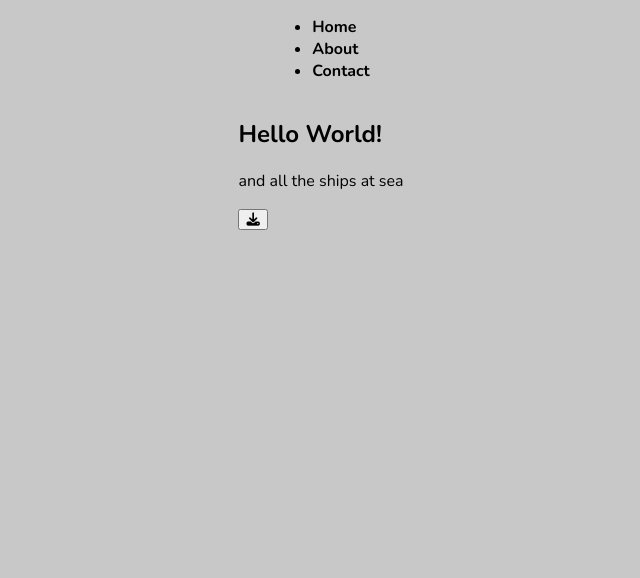
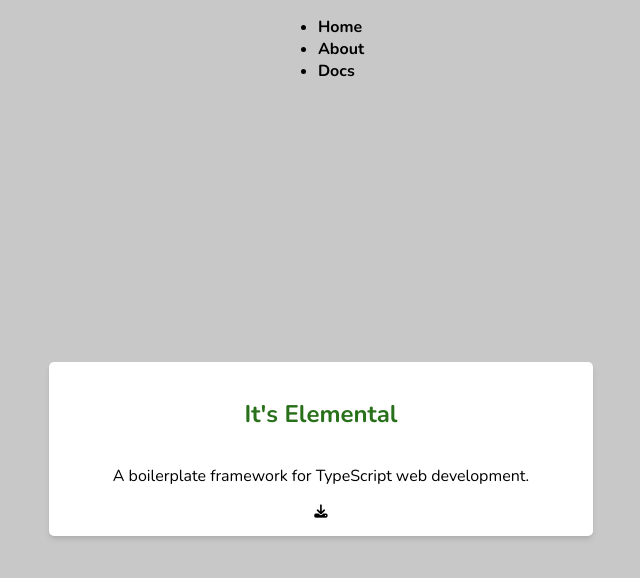
Before and after one commit to lordsteve/elemental, a website with bundled scripts: page src/index.html in a window 1280 px wide. Shown: the whole page, without its empty margins (319-959 px from the left). Built offline with nearby package versions, Linux system fonts and the light colour scheme; files whose address does not match are found by name.

```diff
--- a/src/const/index.ts
+++ b/src/const/index.ts
@@ -1,7 +1,7 @@
-import El from "./elements";
+import El from "../services/elements";
 import PathNames from "./pathNames";
 
-export { default as El } from "./elements";
+export { default as El } from "../services/elements";
 export { default as PathNames } from "./pathNames";
 
 const constants = {
--- a/src/main.css
+++ b/src/main.css
@@ -1,6 +1,7 @@
 @import url('https://fonts.googleapis.com/css2?family=Nunito:ital,wght@0,200;0,300;0,400;0,500;0,600;0,700;0,800;0,900;1,200;1,300;1,400;1,500;1,600;1,700;1,800;1,900&display=swap');
 @import url('./views');
 
+/* These rules will be true for elements throughout the entire site/app */
 :root {
     --sm-shadow: 0 1px 2px 0 rgb(0 0 0 / 0.05);
     --shadow: 0 1px 3px 0 rgb(0 0 0 / 0.1), 0 1px 2px -1px rgb(0 0 0 / 0.1);
@@ -43,3 +44,49 @@
     text-decoration: underline;
     color: inherit;
 }
+button {
+    transition: none;
+    cursor: pointer;
+    border: none;
+    outline: none;
+    background: none;
+}
+button:hover {
+    transform: scale(1.15);
+}
+button:active {
+    transform: scale(0.85);
+}
+
+h1 {
+    color: var(--ui-color);
+}
+
+.content-slate {
+    flex-grow: 1;
+    display: flex;
+    flex-direction: column;
+    justify-content: center;
+    align-items: center;
+    max-width: 1000px;
+}
+.content-slate section {
+    display: flex;
+    flex-direction: column;
+    justify-content: center;
+    align-items: center;
+    padding: 1rem;
+    border-radius: 5px;
+    box-shadow: var(--md-shadow);
+    background-color: white;
+}
+
+/* MOBILE FIRST! */
+@media screen and (min-width: 768px) {
+    .content-slate {
+        margin: 2rem;
+    }
+    .content-slate section {
+        padding: 1rem 4rem;
+    }
+}
--- a/src/main.ts
+++ b/src/main.ts
@@ -1,4 +1,4 @@
-import el from '@elements';
+import el from '@services/elements';
 import { getHtml, initLoader } from '@services/request';
 import views from '@views';
 
@@ -8,9 +8,15 @@
 views.nav();
 switch (location.pathname) {
     case '/':
-        el.body.appendChild(views.homeTemplate('and all the ships at sea'));
+        el.body.appendChild(views.homeTemplate(
+            'It\'s Elemental',
+            'A boilerplate framework for TypeScript web development.'
+        ));
         views.home();
     break;
+    case '/about':
+        el.body.appendChild(views.aboutTemplate);
+        views.about();
     default:
         getHtml(location.pathname)
             .then((page) => {
@@ -23,7 +29,7 @@
                 }
 
                 if (el.nav.nextElementSibling === null) {
-                    el.body.appendChild(views.homeTemplate('404 - Page Not Found'));
+                    el.body.appendChild(views.homeTemplate('404', 'Page Not Found'));
                     views.home();
                 }
             });
--- a/src/const/elements.ts
+++ b/src/services/elements.ts
@@ -13,29 +13,29 @@
 }
 
 export default class El {
-    private static getElement = <T extends HTMLElement = HTMLElement>(selector: string) => {
+    private static getElement = <T extends HTMLElement = HTMLElement>(selector: string): T => {
         let el = document.querySelector<T>(selector);
         if (!el) {
-            el = document.createElement(selector) as T;
-            document.body.appendChild(el);
+            throw `Node with selector "${selector}" not found!`;
+        } else {
+            // this will create the bg attribute and use it to set the element's background image
+            if (el.getAttribute('bg'))
+                el.style.backgroundImage = `url(${el.getAttribute('bg')})`;
+            return el;
         }
-        return el;
     }
-    private static getElements = <T extends HTMLElement = HTMLElement>(selector: string) => {
+    private static getElements = <T extends HTMLElement = HTMLElement>(selector: string): NodeListOf<T> => {
         let els = document.querySelectorAll<T>(selector);
         if (!els || els.length == 0) {
-            console.error(`Nodes with selector "${selector}" not found. Creating new node list.`);
-            var el = document.createElement(selector) as T;
-            document.body.appendChild(el);
-            els = document.querySelectorAll<T>(selector);
-            if (!els) throw new Error(`Could not create node list with selector: ${selector}`);
+            throw `Nodes with selector "${selector}" not found!`;
+        } else {
+            els.id = (id: string) => {
+                const el = [...els].find(el => el.id === id);
+                if (!el) throw new Error(`Element with id "${id}" not found.`);
+                return el;
+            }
+            return els;
         }
-        els.id = (id: string) => {
-            const el = [...els].find(el => el.id === id);
-            if (!el) throw new Error(`Element with id "${id}" not found.`);
-            return el;
-        }
-        return els;
     }
 
     public static get root() {
@@ -75,6 +75,7 @@
         this.modal = modal;
     }
     public static get loader() {
+        // The loader is a special element that will be created if it is not found
         let loader = document.querySelector('loader');
         if (!loader) {
             let spinner = document.createElement('spinner');
@@ -102,7 +103,7 @@
         this.forms = forms;
     }
     public static get formInputs() {
-        return this.getElements<HTMLInputElement | HTMLTextAreaElement>('form input | form textarea');
+        return this.getElements<HTMLInputElement | HTMLTextAreaElement>('form input, form textarea');
     } set formInputs(formInputs: NodeListOf<HTMLInputElement | HTMLTextAreaElement>) {
         this.formInputs = formInputs;
     }
@@ -125,13 +126,16 @@
     constructor(path: string, private submitted = false) {
         switch (path) {
             case PathNames.HOME:
-                // Do something
+                // Make El behave a certain way according to which page its on
                 break;
             default:
                 break;
         }
 
-        if (this.selectors && this.selectors.length > 0) {
+        if (this.selectors.length > 0) {
+            // this will make selector options toggle on mousedown
+            // which is not the default behavior. This can be deleted
+            // if the default behavior is desired.
             this.selectors.forEach(selector => {
                 selector.onclick = (e) => {
                     e.preventDefault();
@@ -149,6 +153,7 @@
         }
 
         if (this.formInputs && this.submitButton) {
+            // This will disable the submit button if any required inputs are empty
             let requiredInputs = [...this.formInputs].filter(input => input.required);
             let disableSubmitButton = () => {
                 if (this.submitButton)
@@ -164,6 +169,7 @@
                 })(input.oninput?.bind(input));
             });
 
+            // This will disable the submit button and change its text to a spinner when form is submitted
             this.forms.forEach(form => {
                 form.onsubmit = ((oldOnSubmit: typeof form.onsubmit | undefined) => {
                     form.submitButton = form.querySelector<HTMLButtonElement>('button[type="submit"]');
@@ -178,6 +184,7 @@
         }
 
         window.onbeforeunload = ((oldBeforeUnload: typeof window.onbeforeunload | undefined) => {
+            // this will save form values to local storage before the page is unloaded
             return (e) => {
                 if (oldBeforeUnload) oldBeforeUnload.call(window, e);
                 if (this.formInputs.length == 0) return;
@@ -205,6 +212,7 @@
             }
         })(window.onbeforeunload?.bind(window));
         window.onload = ((oldLoad: typeof window.onload | undefined) => {
+            // this will load form values from local storage when the page is loaded
             return (e) => {
                 if (oldLoad) oldLoad.call(window, e);
                 if (this.formInputs.length == 0) return;
@@ -229,10 +237,14 @@
                 // if (description && typeof description === 'string' && description !== '')
                 //     window.tinymce.get('description')?.setContent(description);
 
-                localStorage.clear();
+                StorageBox.remove('formValues');
+                // StorageBox.remove('content');
+                // StorageBox.remove('message');
+                // StorageBox.remove('description');
             }
         })(window.onload?.bind(window));
 
+        // These will eventually have to move to their own view template
         if (this.cookieBanner) {
             if (CookieJar.get<boolean>('cookies-are-cool')) {
                 this.cookieBanner.remove();
@@ -245,13 +257,6 @@
                 if (this.cookieBanner)
                     this.cookieBanner.remove();
             };
-        }
-
-        if (document.querySelectorAll('div, body')) {
-            (document.querySelectorAll('div, body') as NodeListOf<HTMLDivElement> | NodeListOf<HTMLBodyElement>).forEach((div: HTMLDivElement | HTMLBodyElement) => {
-                if (div.getAttribute('bg'))
-                    div.style.backgroundImage = `url(${div.getAttribute('bg')})`;
-            })
         }
     }
 };
@@ -273,6 +278,16 @@
    return template.content.firstChild as HTMLElement;
 }
 
+/**
+ * Creates an HTML string from a template string that can be used within
+ * another template string
+ * @param html The template string
+ * @param values The values to be inserted into the template string
+ * @returns The HTML string
+ * @example
+ * const el = html`<div>Hello World! ${ goodbye ? htmlstring`<span>Goodbye World!</span>` : '' }</div>`;
+ * document.body.appendChild(el);
+ **/
 export function htmlstring(html: TemplateStringsArray, ...values: any[]): string {
    let string: string = '';
    html.forEach((str, i) => string += str + (values[i] ?? ''));
--- a/src/services/request.ts
+++ b/src/services/request.ts
@@ -1,4 +1,4 @@
-import el from '@elements';
+import el from '@services/elements';
 
 type RequestData = { [key: string]: string | boolean | number };
 
--- /dev/null
+++ b/src/views/about/about.template.ts
@@ -0,0 +1,16 @@
+import { html } from "@services/elements";
+
+const about = html`
+    <el-about class="content-slate">
+        <section>
+            <h1>About Elemental</h1>
+            <p>
+                The purpose of Elemental is to provide an easy-to-use template for working with TypeScript. You will find Typescript from the back end to the front end and even providing the HTML structure. If you are using VS Code, I recommend using <a href="https://marketplace.visualstudio.com/items?itemName=lehwark.htmx-literals" target="_blank">htmx-literals</a> for syntax highlighting.
+            </p>
+            <p>
+                The concept of Elemental is to use TypeScript to directly manipulate the DOM without the need for learning the syntax of a new framework like Angular or JQuery. Everything you see here will be a native function of either JavaScript or TypeScript (or CSS, I guess; we let it do its thing). This is a great way to learn how to work with TypeScript and the DOM. You can use Elemental as a starting point for your project or as a learning tool.
+            </p>
+        </section>
+    </el-about>`;
+
+export default about;
--- /dev/null
+++ b/src/views/about/about.ts
@@ -0,0 +1,3 @@
+export default function about() {
+    //noop
+}
--- a/src/views/home/home.template.ts
+++ b/src/views/home/home.template.ts
@@ -1,14 +1,15 @@
-import { html, htmlstring } from '@const/elements';
+import { html, htmlstring } from '@services/elements';
 
 const homeTemplate = (
+    heading: string,
     welcome: string | null = null
 ) => {
     welcome = !welcome ? '' : htmlstring`<p>${welcome}</p>`;
 
     return html`
-    <el-home>
+    <el-home class="content-slate">
         <section>
-            <h1>Hello World!</h1>
+            <h1>${heading}</h1>
             ${welcome}
             <button id="btn"><i class="fa-solid fa-download"></i></button>
         </section>
--- a/src/views/home/home.ts
+++ b/src/views/home/home.ts
@@ -1,11 +1,10 @@
-import el from '@const/elements';
+import el from '@services/elements';
 import { get } from '@services/request';
 
 export default function home() {
     const button = el.buttons.id('btn');
 
     button.onclick = () => {
-        console.log('Hello, World!');
         get('https://jsonplaceholder.typicode.com/posts')
     };
     el.title.textContent = 'Hello, World!';
--- a/src/views/index.css
+++ b/src/views/index.css
@@ -1,3 +1,4 @@
 @import url('./loader.css');
 @import url('./home/home.css');
 @import url('./nav/nav.css');
+@import url('./about/about.css');
--- a/src/views/nav/nav.template.ts
+++ b/src/views/nav/nav.template.ts
@@ -1,11 +1,11 @@
-import { html } from "@elements";
+import { html } from "@services/elements";
 
 const navTemplate = html`
     <nav>
         <ul>
             <li><a href="/">Home</a></li>
             <li><a href="/about">About</a></li>
-        <li><a href="/contact">Contact</a></li>
+            <li><a href="/docs">Docs</a></li>
         </ul>
     </nav>`;
 
--- a/src/views/nav/nav.ts
+++ b/src/views/nav/nav.ts
@@ -1,4 +1,3 @@
-import el from '@elements';
 
 export default function nav() {
     //noop
```
Also changed, not shown: src/views/index.ts (+7 -1 lines), src/views/about/about.css (added). Lines whose indentation alone changed are shown as unchanged.
